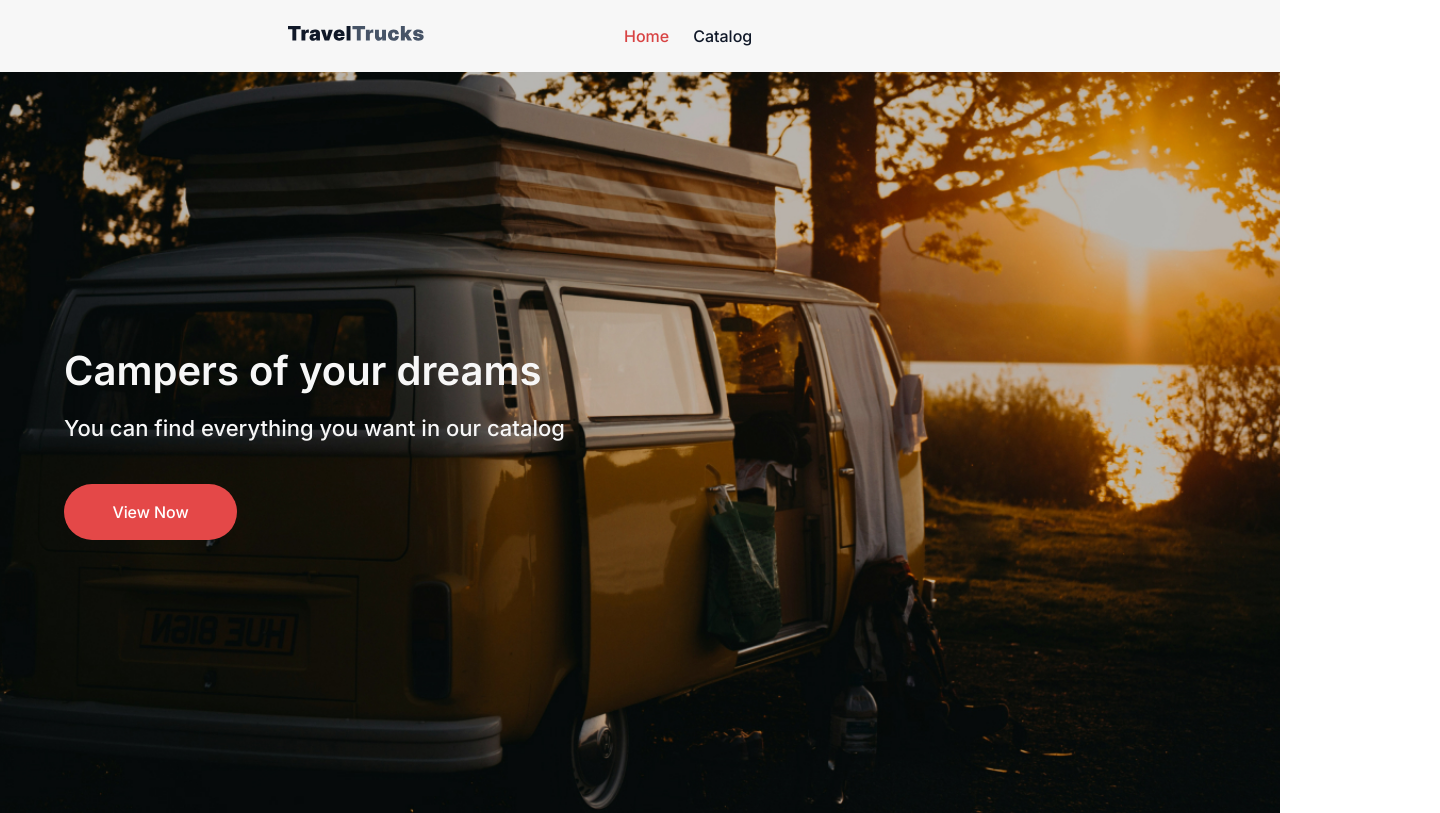
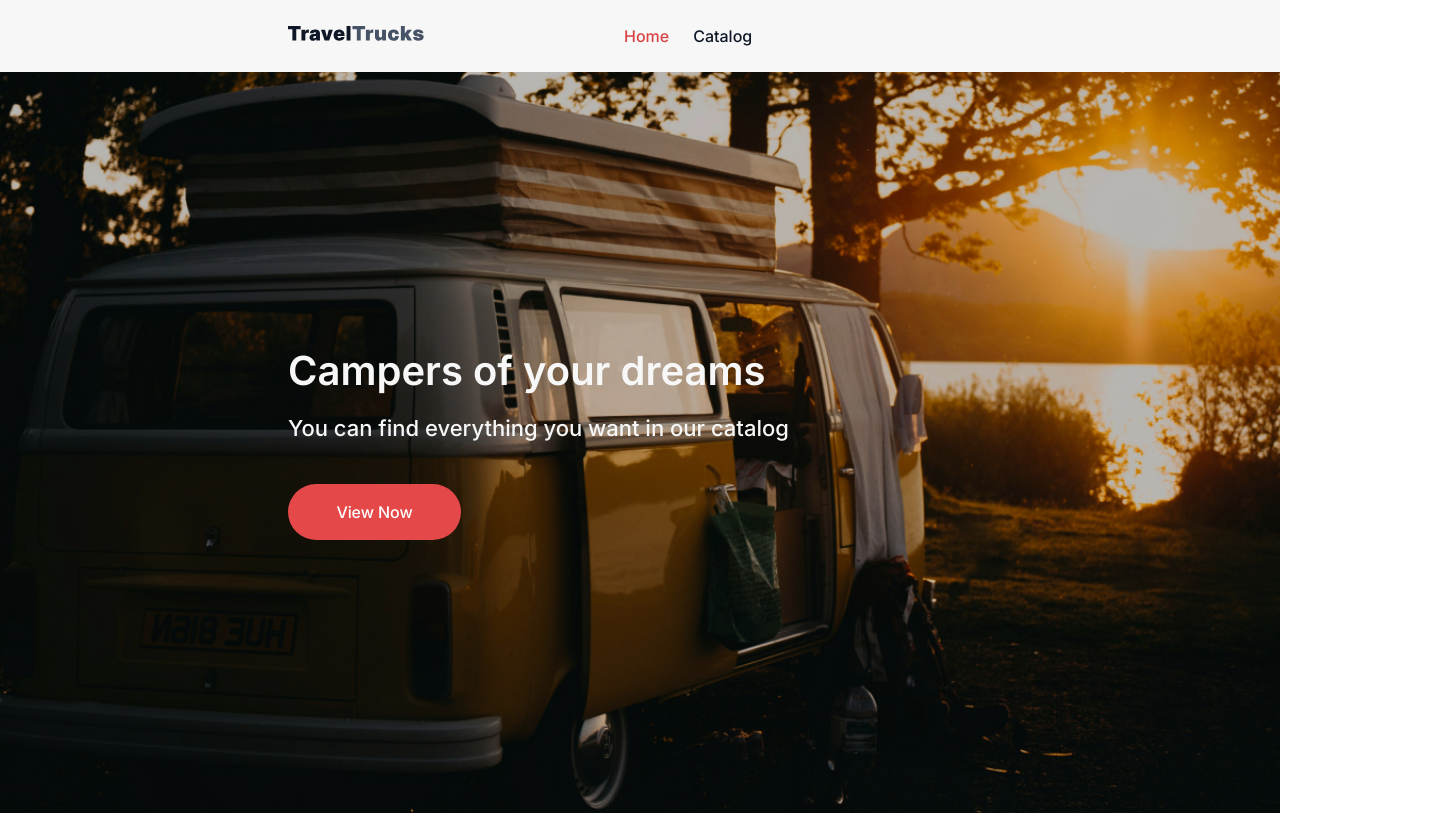
Before and after one commit to iahub4metra/TravelTrucks, a React (Vite) app: page / in a window 1280 px wide. Shown: the whole page, 1440 px wide, since content can reach past the window. Built offline with nearby package versions, Linux system fonts and the light colour scheme.

Commit message:
Update index.css

```diff
--- a/src/index.css
+++ b/src/index.css
@@ -47,8 +47,8 @@ body {
 }
 
 .container {
-  width: 1440px;
-  padding: 0 64px;
+  width: 375px;
+  padding: 0 32px;
   margin: 0 auto;
 }
 
@@ -65,3 +65,17 @@ section {
   top: 40%;
   right: 48%;
 }
+
+
+@media screen and (min-width: 768px) {
+  .container {
+    width: 768px;
+  }
+}
+
+@media screen and (min-width: 1440px) {
+  .container {
+    width: 1440px;
+    padding: 0 64px;
+  }
+}
```
